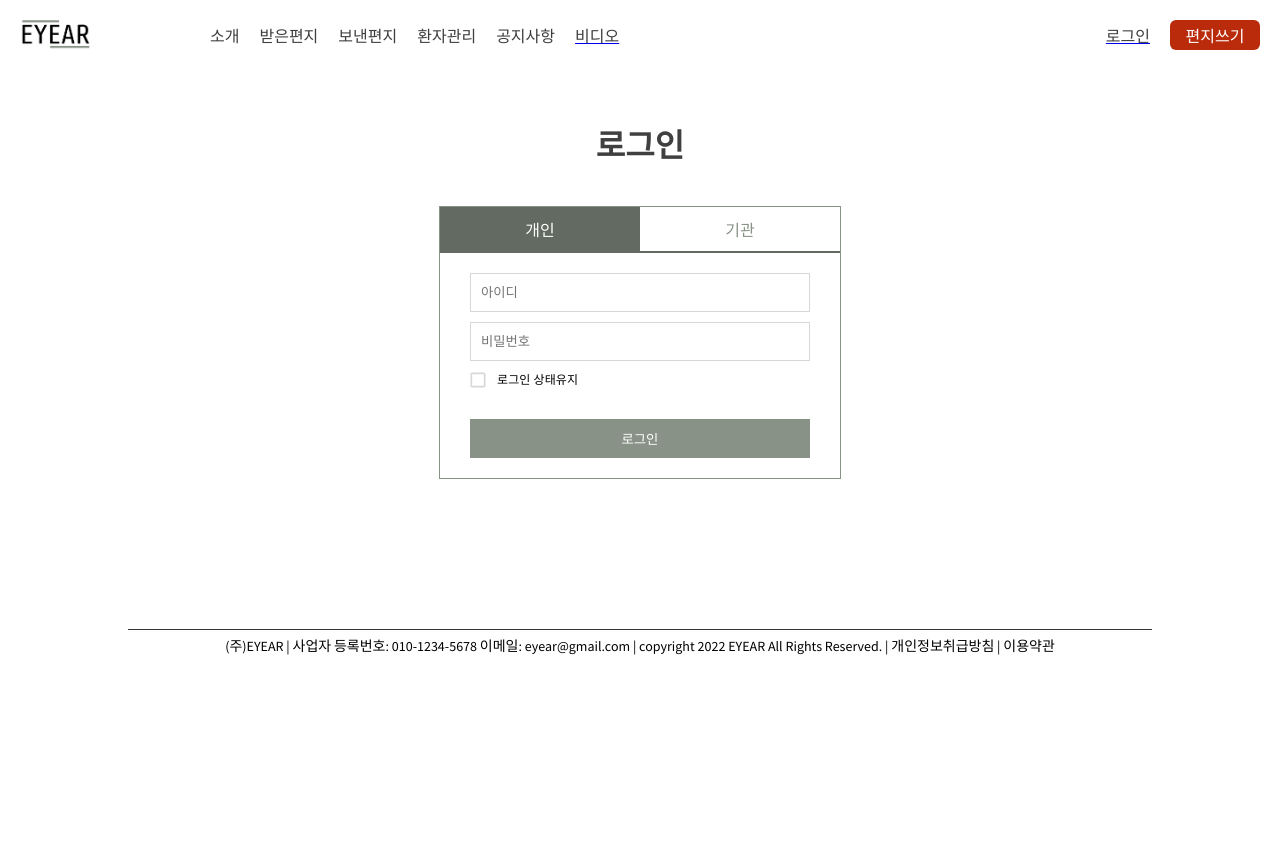
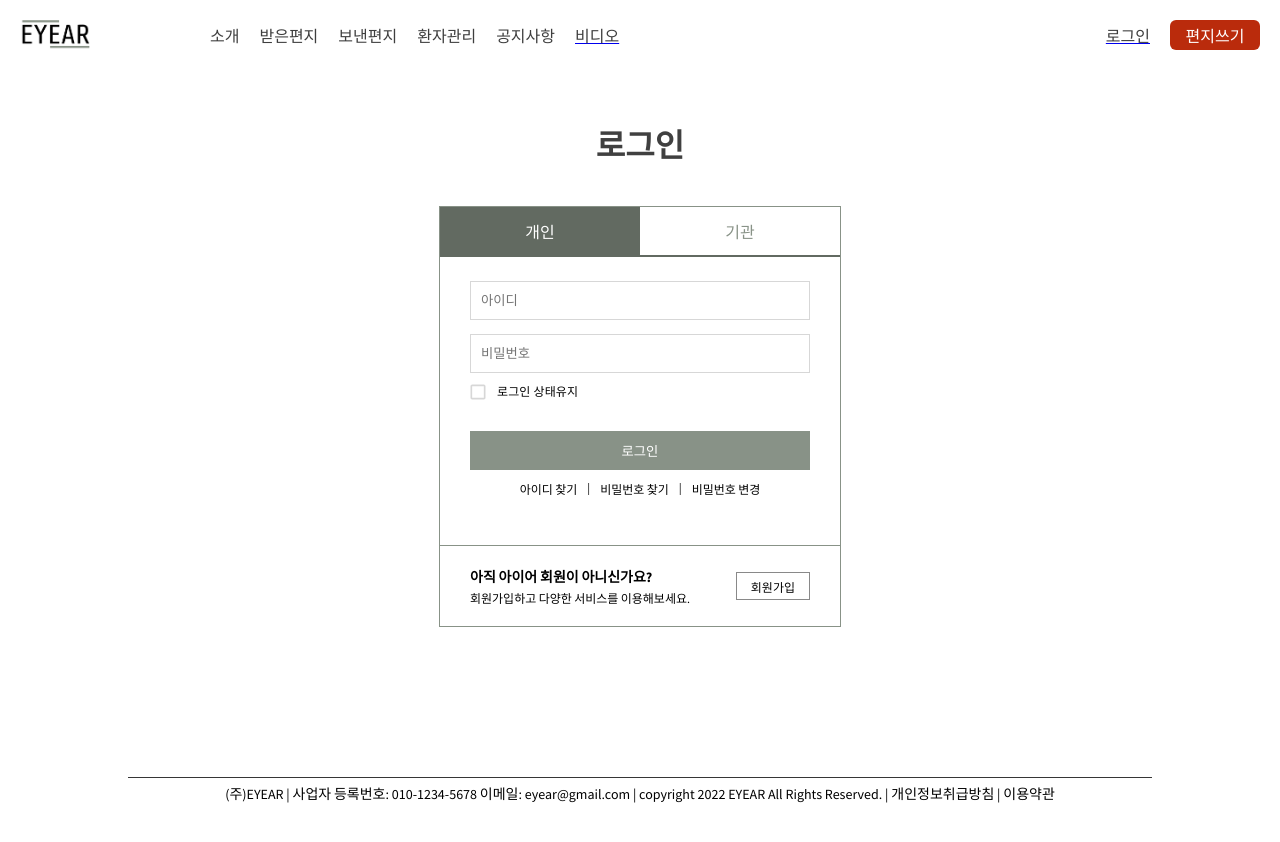
Before and after one commit to eyear22/eyear_frontend, a React (Create React App) app: page /login in a window 1280 px wide. Shown: the top 842 px of the page. Before the commit the page ends 800 px from the top, so only its background shows below. Built offline with nearby package versions, Linux system fonts and the light colour scheme.

Commit message:
[FEAT] 로그인 페이지 UI 완성

```diff
--- /dev/null
+++ b/src/components/login/ButtomArea.js
@@ -0,0 +1,49 @@
+import styled from 'styled-components';
+import { mobile } from '../../utils/responsive';
+
+const ButtomArea = () => {
+  return (
+    <Container>
+      <Wrap>
+        <Title>아직 아이어 회원이 아니신가요?</Title>
+        <SubTitle>회원가입하고 다양한 서비스를 이용해보세요.</SubTitle>
+      </Wrap>
+      <Button>회원가입</Button>
+    </Container>
+  );
+};
+
+const Container = styled.div`
+  display: flex;
+  justify-content: space-between;
+  padding: 10px 0;
+  align-items: center;
+  ${mobile({ flexDirection: 'column', alignItems: 'flex-start' })}
+`;
+
+const Wrap = styled.div`
+  display: flex;
+  flex-direction: column;
+`;
+
+const Title = styled.text`
+  font-size: 14px;
+  font-weight: bold;
+`;
+
+const SubTitle = styled.text`
+  margin-top: 3px;
+  font-size: 12px;
+`;
+
+const Button = styled.button`
+  font-size: 12px;
+  border: 1px solid #898989;
+  background-color: #fff;
+  padding: 0px 14px;
+  cursor: pointer;
+  height: 28px;
+  ${mobile({ marginTop: 10 })}
+`;
+
+export default ButtomArea;
--- a/src/components/login/Input.js
+++ b/src/components/login/Input.js
@@ -1,9 +1,12 @@
 import { Checkbox, FormControlLabel, FormGroup, Typography } from '@mui/material';
 import styled from 'styled-components';
+import ButtomArea from './ButtomArea';
+import SmallMenu from './SmallMenu';
 
 const Input = () => {
   return (
-    <Container>
+    <>
+      <Wrap>
         <MyInput placeholder="아이디" />
         <MyInput placeholder="비밀번호" />
         <FormGroup>
@@ -13,20 +16,25 @@ const Input = () => {
           />
         </FormGroup>
         <Button>로그인</Button>
-    </Container>
+        <SmallMenu />
+      </Wrap>
+      <Line />
+      <Wrap>
+        <ButtomArea />
+      </Wrap>
+    </>
   );
 };
 
-const Container = styled.div`
+const Wrap = styled.div`
   display: flex;
   flex-direction: column;
   padding: 10px 30px;
-  margin-bottom: 10px;
 `;
 
 const MyInput = styled.input`
   padding: 10px;
-  margin-top: 10px;
+  margin-top: 14px;
   border: 1px solid #d7d7d7;
 `;
 
@@ -39,4 +47,9 @@ const Button = styled.button`
   margin-top: 20px;
 `;
 
+const Line = styled.div`
+  background-color: #889287;
+  height: 1px;
+`;
+
 export default Input;
--- /dev/null
+++ b/src/components/login/SmallMenu.js
@@ -0,0 +1,40 @@
+import { Link } from 'react-router-dom';
+import styled from 'styled-components';
+
+const SmallMenu = () => {
+  return (
+    <Container>
+      <Text>
+        <StyledLink to="/">아이디 찾기</StyledLink>
+      </Text>
+      <Text>|</Text>
+      <Text>
+        <StyledLink to="/">비밀번호 찾기</StyledLink>
+      </Text>
+      <Text>|</Text>
+      <Text>
+        <StyledLink to="/">비밀번호 변경</StyledLink>
+      </Text>
+    </Container>
+  );
+};
+
+const Container = styled.div`
+  display: flex;
+  flex-direction: row;
+  justify-content: center;
+  padding: 10px;
+  margin-bottom: 28px;
+`;
+
+const Text = styled.text`
+  font-size: 12px;
+  padding: 0 5px;
+`;
+
+const StyledLink = styled(Link)`
+  text-decoration: none;
+  color: #000;
+`;
+
+export default SmallMenu;
--- a/src/pages/Login.js
+++ b/src/pages/Login.js
@@ -22,7 +22,7 @@ const Login = () => {
           <Title active={activeIndex}>기관</Title>
         </TitleContainer>
       ),
-      content: <div>내용2</div>,
+      content: <Input />,
     },
   ];
 
@@ -65,7 +65,7 @@ const TopBar = styled.div`
 const TitleContainer = styled.div`
   width: 200px;
   text-align: center;
-  padding: 10px 0;
+  padding: 12px 0;
   ${mobile({ width: '150px' })}
   background-color: ${(props) => (props.active ? '#626a61' : '#fff')};
 `;
```
Lines whose indentation alone changed are shown as unchanged.
